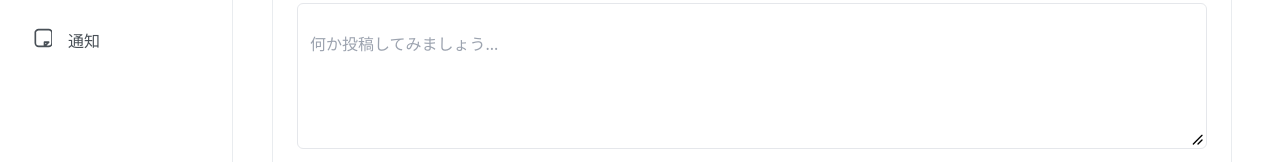
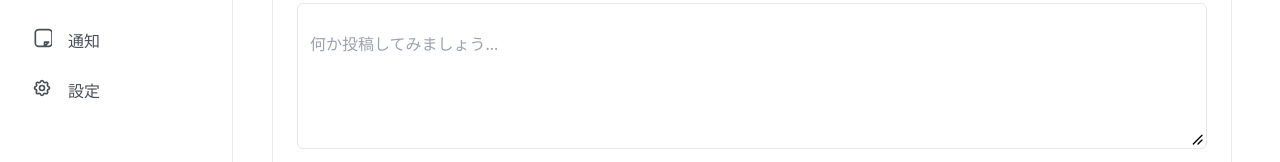
Before and after one commit to Uncle-Peke/eureka-editor-proto, a Next.js app in the folder frontend/: page / in a window 1280 px wide. Shown: the part 248-410 px from the top of the page. Built offline with nearby package versions, Linux system fonts and the light colour scheme.

Commit message:
サイドバーに設定アイコンを追加し、SettingsIconコンポーネントを新規作成しました。また、アイコンのエクスポートを更新しました。

```diff
--- a/frontend/src/components/layout/Sidebar.tsx
+++ b/frontend/src/components/layout/Sidebar.tsx
@@ -5,6 +5,7 @@
   ProfileIcon,
   SearchIcon,
   NotificationIcon,
+  SettingsIcon,
 } from "@/components/ui/icon";
 import ScrollToTopButton from "@/components/ui/ScrollToTopButton";
 
@@ -28,6 +29,11 @@
     {
       icon: <NotificationIcon size={20} />,
       label: "通知",
+      href: "#",
+    },
+    {
+      icon: <SettingsIcon size={20} />,
+      label: "設定",
       href: "#",
     },
   ];
--- /dev/null
+++ b/frontend/src/components/ui/icon/SettingsIcon.tsx
@@ -0,0 +1,12 @@
+import React from "react";
+import BaseIcon from "./BaseIcon";
+import { IconProps } from "./types";
+
+export default function SettingsIcon(props: IconProps) {
+  return (
+    <BaseIcon {...props}>
+      <path d="M10.325 4.317c.426-1.756 2.924-1.756 3.35 0a1.724 1.724 0 002.573 1.066c1.543-.94 3.31.826 2.37 2.37a1.724 1.724 0 001.065 2.572c1.756.426 1.756 2.924 0 3.35a1.724 1.724 0 00-1.066 2.573c.94 1.543-.826 3.31-2.37 2.37a1.724 1.724 0 00-2.572 1.065c-.426 1.756-2.924 1.756-3.35 0a1.724 1.724 0 00-2.573-1.066c-1.543.94-3.31-.826-2.37-2.37a1.724 1.724 0 00-1.065-2.572c-1.756-.426-1.756-2.924 0-3.35a1.724 1.724 0 001.066-2.573c-.94-1.543.826-3.31 2.37-2.37.996.608 2.296.07 2.572-1.065z" />
+      <path d="M15 12a3 3 0 11-6 0 3 3 0 016 0z" />
+    </BaseIcon>
+  );
+}
--- a/frontend/src/components/ui/icon/index.ts
+++ b/frontend/src/components/ui/icon/index.ts
@@ -13,3 +13,4 @@
 export { default as SearchIcon } from "./SearchIcon";
 export { default as NotificationIcon } from "./NotificationIcon";
 export { default as ArrowUpIcon } from "./ArrowUpIcon";
+export { default as SettingsIcon } from "./SettingsIcon";
```
